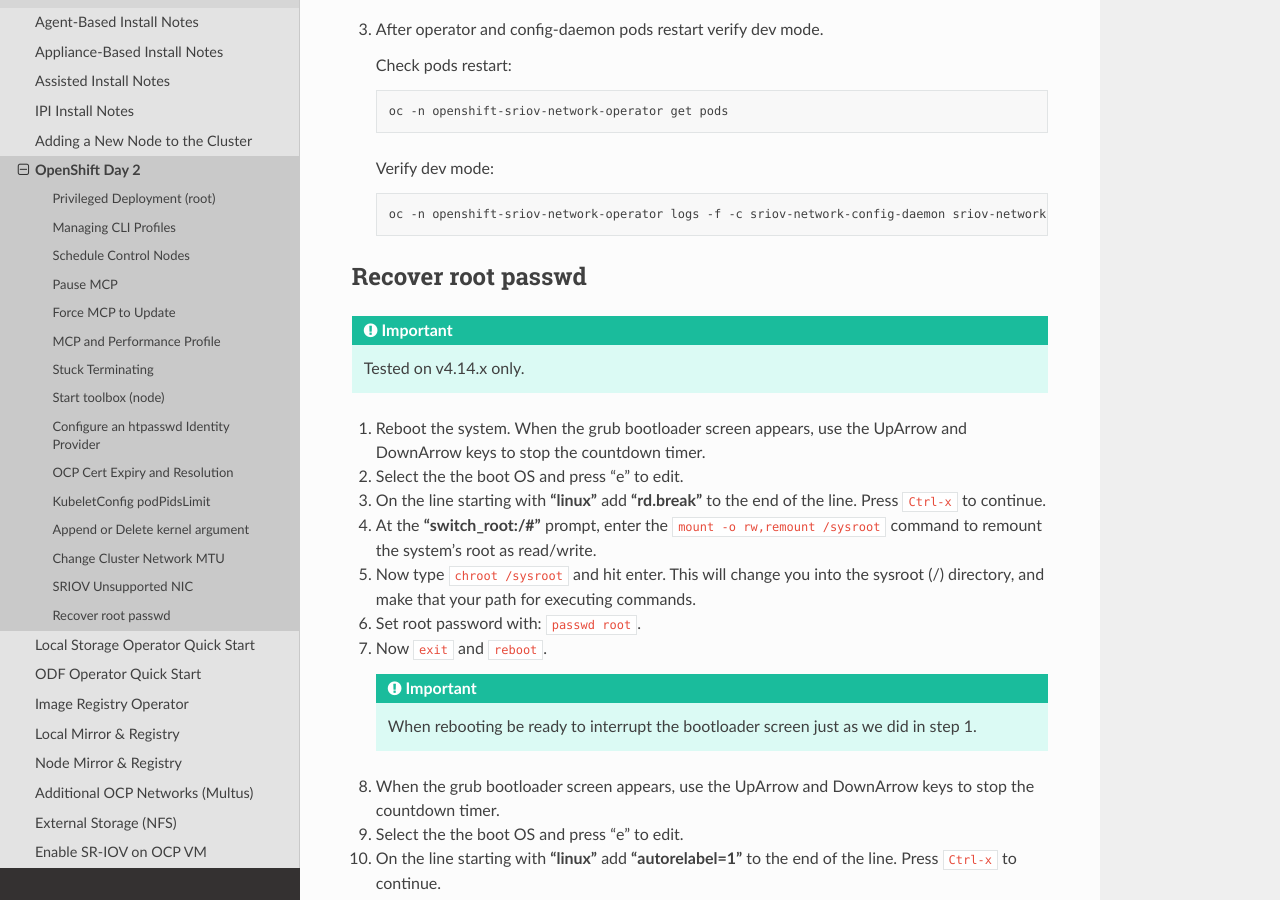
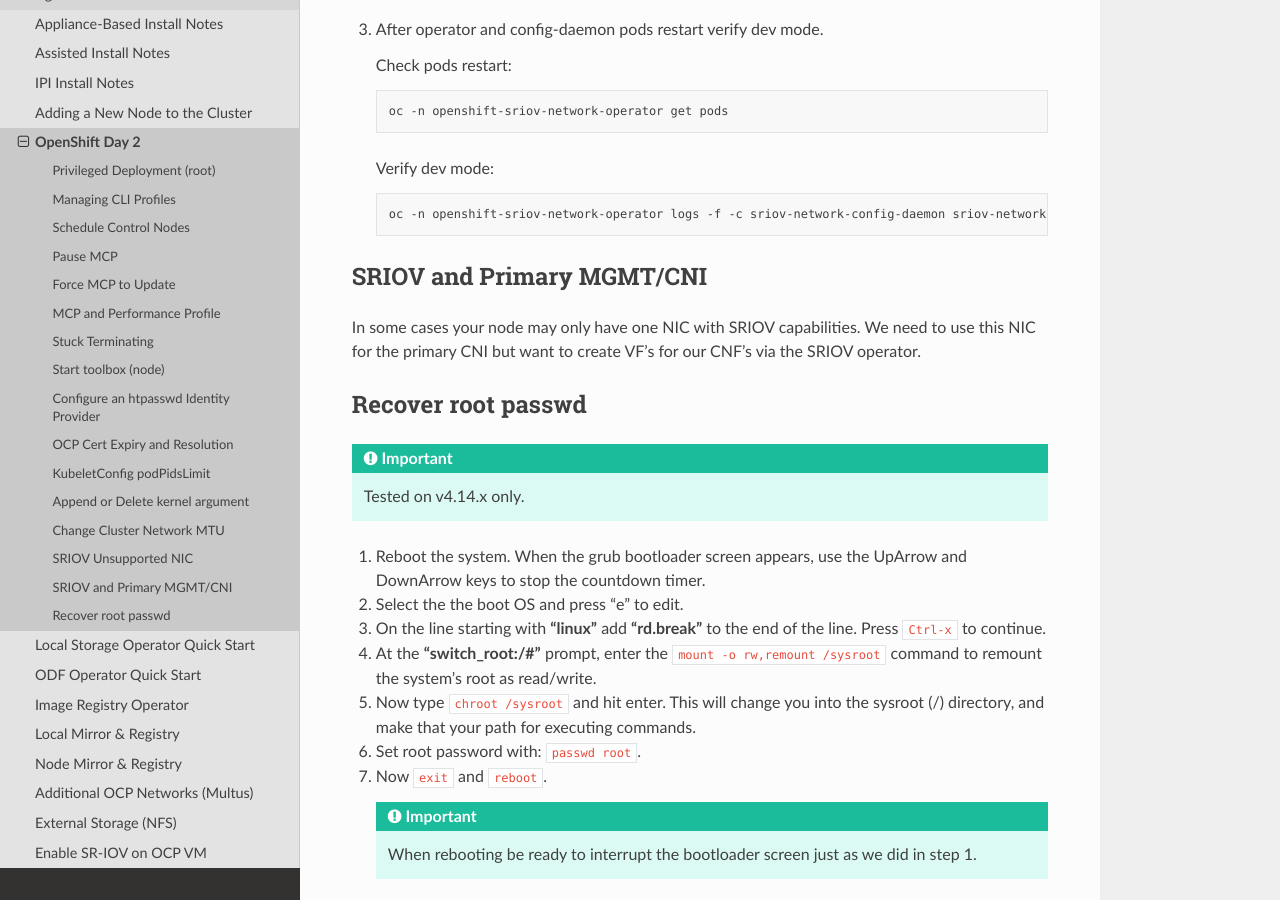
Before and after one commit to vtog/labGuides, a Sphinx documentation site: the page built from source/ocp/openshift-day2.rst, in a window 1280 px wide and 900 px high, scrolled down 15477 px. Built offline with Sphinx 7.4.7 and the Read the Docs theme 2.0.0, drawn with Linux system fonts in a browser that asks for light colours; pages that are not in the unit, such as notebooks, are missing from menus.

```diff
--- a/source/ocp/openshift-day2.rst
+++ b/source/ocp/openshift-day2.rst
@@ -797,6 +797,13 @@ SRIOV Unsupported NIC
 
       oc -n openshift-sriov-network-operator logs -f -c sriov-network-config-daemon sriov-network-config-daemon-xxxxx
 
+SRIOV and Primary MGMT/CNI
+--------------------------
+
+In some cases your node may only have one NIC with SRIOV capabilities. We need
+to use this NIC for the primary CNI but want to create VF’s for our CNF’s via
+the SRIOV operator.
+
 Recover root passwd
 -------------------
 
--- a/source/ocp/sriov.rst
+++ b/source/ocp/sriov.rst
@@ -296,7 +296,7 @@ Test SRIOV Device Plugin
 #. Create NetworkAttachmentDefinition ``sriov-net.yaml`` and run
    ``oc create -f sriov_machineConfig_pool.yaml``
 
-   .. seealso:: For more information on multiple networks and config types goto:
+   .. seealso:: For more information on multiple networks and config types go to:
       `<https://docs.openshift.com/container-platform/4.12/networking/multiple_networks/understanding-multiple-networks.html>`_
 
    .. code-block:: yaml
```
Also changed, not shown: source/ocp/acm-notes.rst (+6 -6 lines).
